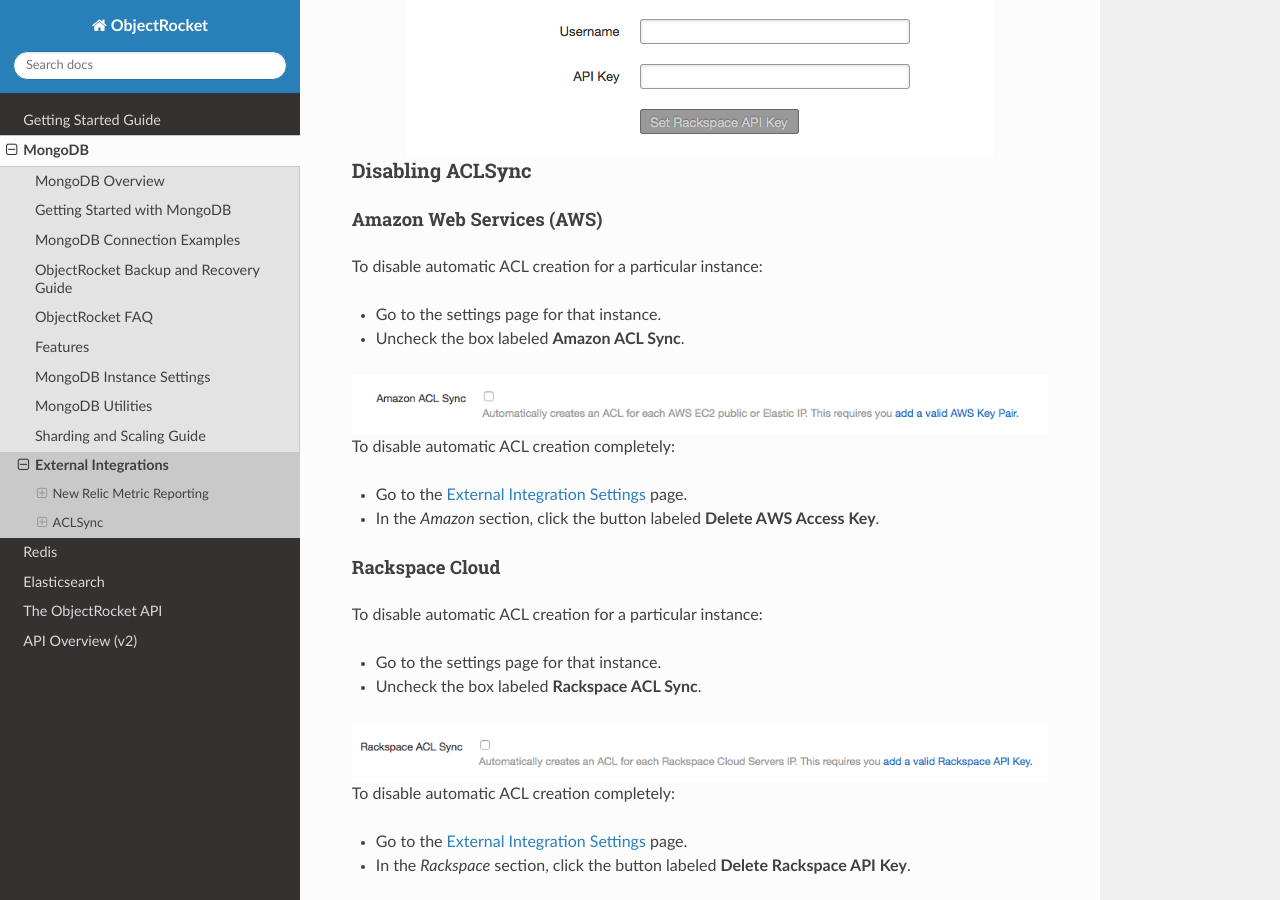
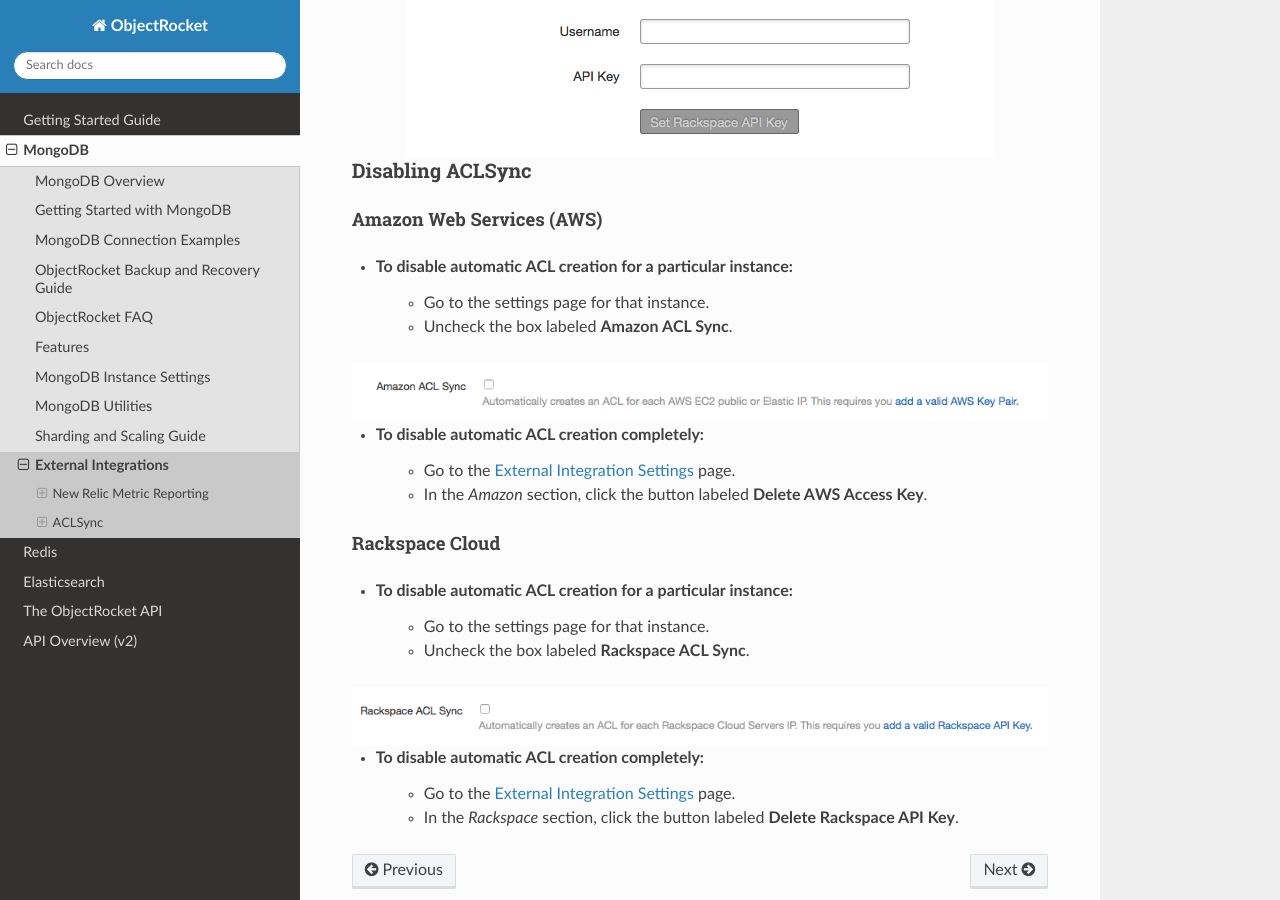
Before and after one commit to zcorleissen/documentation, a Sphinx documentation site: the page built from source/external_integration.rst, in a window 1280 px wide and 900 px high, scrolled down 1871 px. Built offline with Sphinx 7.4.7 and the Read the Docs theme 2.0.0, drawn with Linux system fonts in a browser that asks for light colours.

Commit message:
formatting_fix

```diff
--- a/source/external_integration.rst
+++ b/source/external_integration.rst
@@ -74,34 +74,30 @@
 Amazon Web Services (AWS)
 ~~~~~~~~~~~~~~~~~~~~~~~~~
 
-To disable automatic ACL creation for a particular instance:
-
-* Go to the settings page for that instance.
-* Uncheck the box labeled **Amazon ACL Sync**.
+* To disable automatic ACL creation for a particular instance:
+    * Go to the settings page for that instance.
+    * Uncheck the box labeled **Amazon ACL Sync**.
 
 .. image:: images/awssync.png
     :align: center
 
-To disable automatic ACL creation completely:
-
-* Go to the `External Integration Settings`_ page.
-* In the *Amazon* section, click the button labeled **Delete AWS Access Key**.
+* To disable automatic ACL creation completely:
+    * Go to the `External Integration Settings`_ page.
+    * In the *Amazon* section, click the button labeled **Delete AWS Access Key**.
 
 Rackspace Cloud
 ~~~~~~~~~~~~~~~
 
-To disable automatic ACL creation for a particular instance:
-
-* Go to the settings page for that instance.
-* Uncheck the box labeled **Rackspace ACL Sync**.
+* To disable automatic ACL creation for a particular instance:
+    * Go to the settings page for that instance.
+    * Uncheck the box labeled **Rackspace ACL Sync**.
 
 .. image:: images/raxsync.png
     :align: center
 
-To disable automatic ACL creation completely:
-
-* Go to the `External Integration Settings`_ page.
-* In the *Rackspace* section, click the button labeled **Delete Rackspace API Key**.
+* To disable automatic ACL creation completely:
+    * Go to the `External Integration Settings`_ page.
+    * In the *Rackspace* section, click the button labeled **Delete Rackspace API Key**.
 
 
 .. _External Integration Settings: https://app.objectrocket.com/external/new_relic
```
